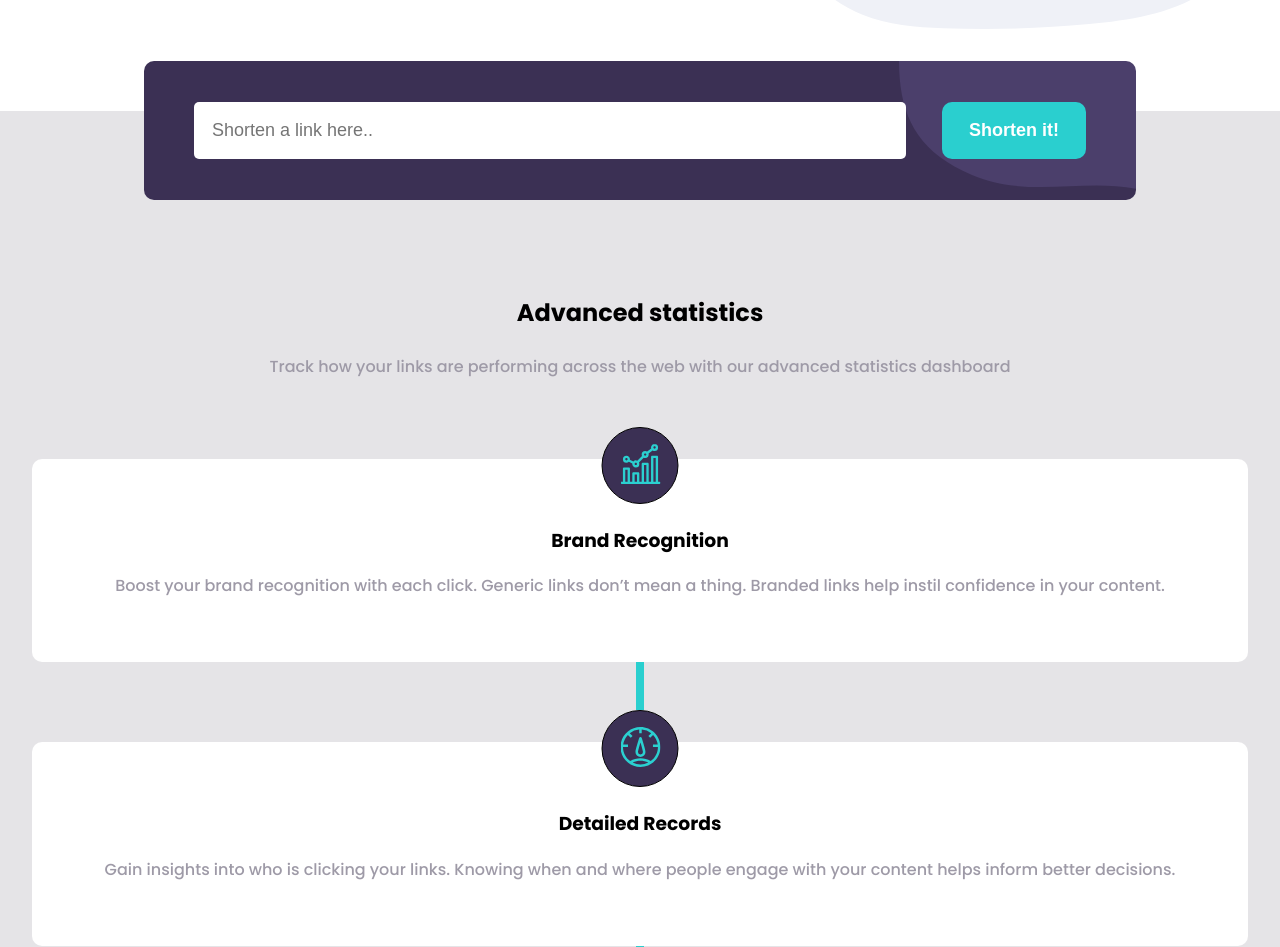
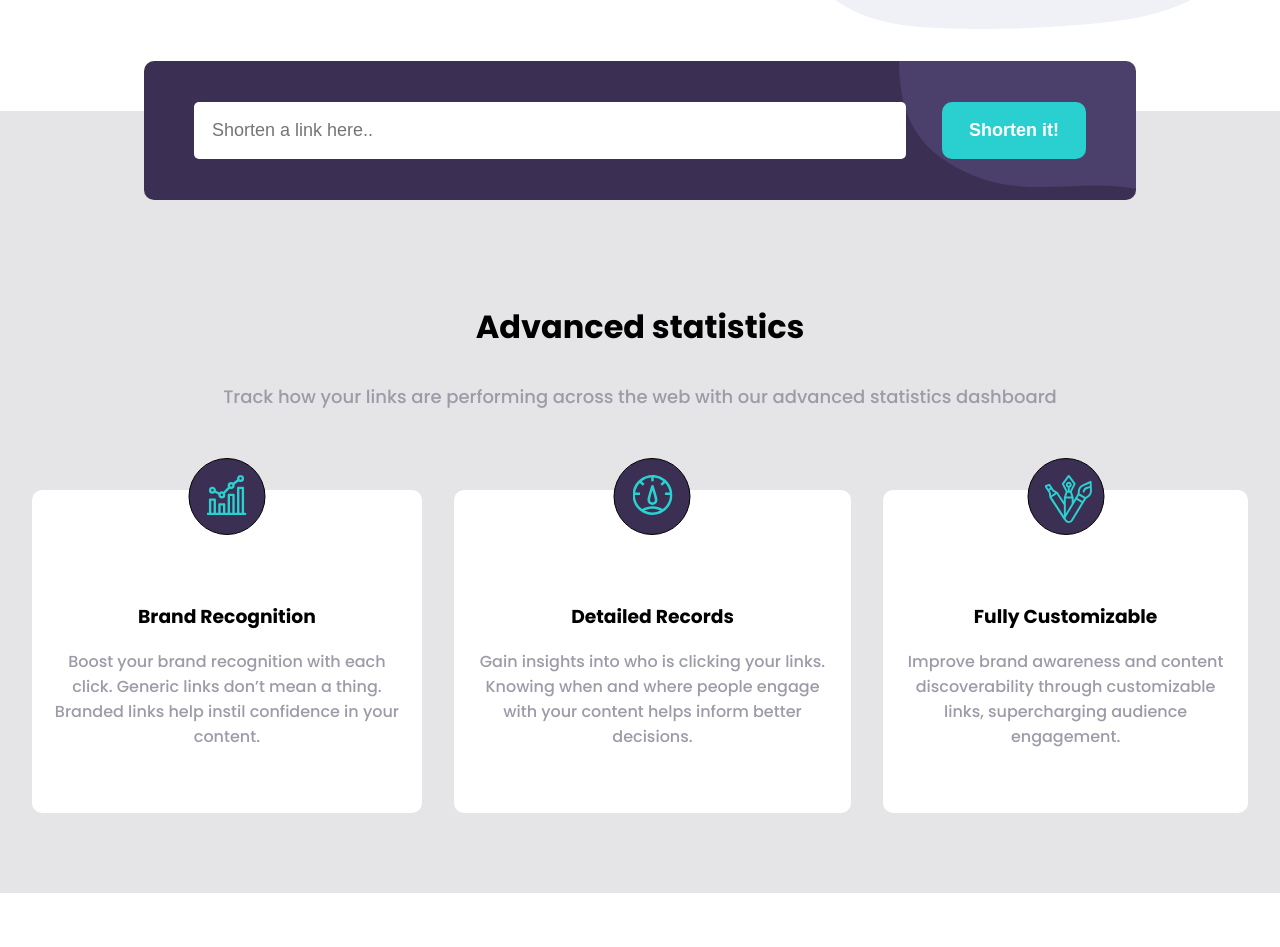
Before and after one commit to dariuskul/url-shortener, a React (Create React App) app: page / in a window 1280 px wide. Shown: the part 429-1376 px from the top of the page. After the commit the page ends 1322 px from the top, so only its background shows below. Built offline with nearby package versions, Linux system fonts and the light colour scheme.

Commit message:
desktop features section done

```diff
--- a/src/components/Features/Features.jsx
+++ b/src/components/Features/Features.jsx
@@ -21,7 +21,7 @@ const Features = () => {
 
                 <div className="cards__container">
                     {features.map((item,i) =>
-                        <Card description={item.description} title={item.title} image={item.image} line={i < features.length-1}/>
+                        <Card className="container__item" description={item.description} title={item.title} image={item.image} line={i < features.length-1}/>
                     )}
                 </div>
             </div>
--- a/src/components/Features/card.css
+++ b/src/components/Features/card.css
@@ -1,4 +1,4 @@
-.card{
+.card {
   background-color: white;
   margin-left: 1em;
   margin-right: 1em;
@@ -7,8 +7,7 @@
   border-radius: 10px;
 }
 
-.image__wrapper{
-
+.image__wrapper {
   border: 1px solid black;
   position: absolute;
   width: 75px;
@@ -20,17 +19,17 @@
   transform: translateX(-50%);
 }
 
-.card__image{
+.card__image {
   object-fit: contain;
-    padding:1em;
+  padding: 1em;
   align-items: center;
 }
 
-.card__wrapper{
-   padding:3em 1em 3em 1em
+.card__wrapper {
+  padding: 3em 1em 3em 1em;
 }
 
-.card__line{
+.card__line {
   height: 3em;
   width: 0.5em;
   background-color: var(--cyan);
@@ -42,3 +41,13 @@
 p {
   color: var(--grayishViolet);
 }
+
+@media (min-width: 905px) {
+  .image__wrapper {
+    position: relative;
+  }
+
+  .card__line {
+    display: none;
+  }
+}
--- a/src/components/Features/features.css
+++ b/src/components/Features/features.css
@@ -9,21 +9,38 @@ main {
 .features__wrapper{
     margin-left: 1em;
     margin-right: 1em;
+
 }
 
 .summary{
     padding-top: 10em;
     text-align: center;
+
 }
 
 .summary > h3 {
-    font-size: 1.5em;
+    font-size: 2em;
 }
 
 .summary > p {
     color: var(--grayishViolet);
+    font-size: 18px;
 }
 
 .cards__container{
     margin-top: 5em;
 }
+
+@media (min-width: 905px){
+    .cards__container{
+        display: flex;
+        align-items: center;
+        justify-content: center;
+    }
+
+    .summary{
+        margin-right: 10em;
+        margin-left: 10em;
+    }
+
+}
--- a/src/components/Hero/hero.css
+++ b/src/components/Hero/hero.css
@@ -61,7 +61,7 @@
 
   .hero__typography > button {
     margin-left:initial;
-    width: 30%;
+    width: 34%;
   }
 
   .hero__img{
```
Lines whose indentation alone changed are shown as unchanged.
